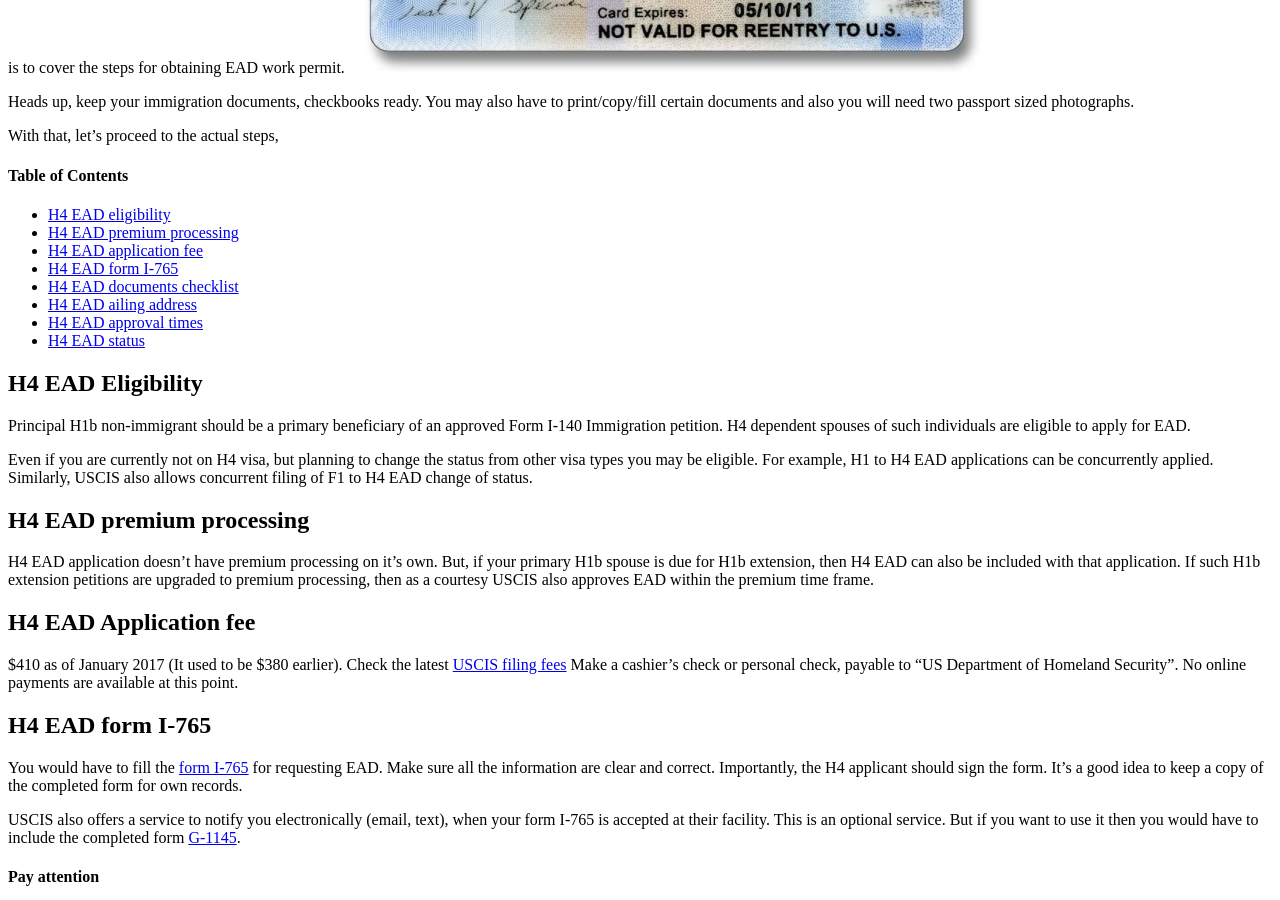
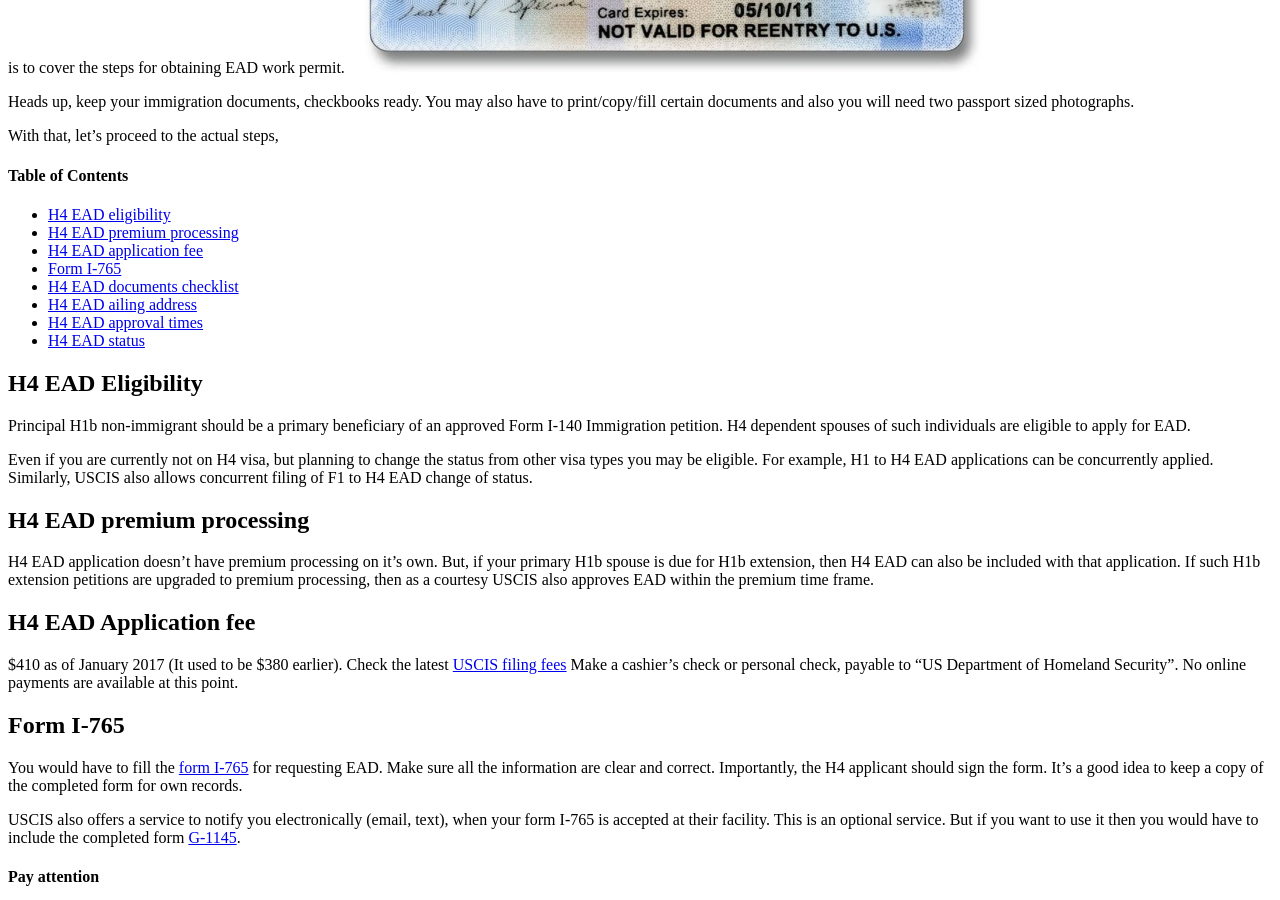
Before and after one commit to gitforwork2/gitforwork.github.io, a Jekyll site: the page built from _posts/2017-01-21-h4-ead-application.md, in a window 1280 px wide and 900 px high, scrolled down 691 px. Built offline with Jekyll 4.4.1, drawn with Linux system fonts in a browser that asks for light colours; nearby versions of some CDN libraries; comment, search, counter and statistics services are not loaded.

Commit message:
Update 2017-01-21-h4-ead-application.md

```diff
--- a/_posts/2017-01-21-h4-ead-application.md
+++ b/_posts/2017-01-21-h4-ead-application.md
@@ -17,7 +17,7 @@ With that, let's proceed to the actual steps,
  - [H4 EAD eligibility](#h4-ead-eligibility)
  - [H4 EAD premium processing](#h4-ead-premium-processing)
  - [H4 EAD application fee](#h4-ead-application-fee)
- - [H4 EAD form I-765](#h4-ead-form-i-765)
+ - [Form I-765](#form-i-765)
  - [H4 EAD documents checklist](#h4-ead-documents-checklist)
  - [H4 EAD ailing address](#h4-ead-filing-address)
  - [H4 EAD approval times](#h4-ead-approval-times)
@@ -36,7 +36,7 @@ H4 EAD application doesn't have premium processing on it's own. But, if your pri
 $410 as of January 2017 (It used to be $380 earlier). Check the latest [USCIS filing fees](https://www.uscis.gov/forms/our-fees)
 Make a cashier's check or personal check, payable to "US Department of Homeland Security". No online payments are available at this point.
 
-## H4 EAD form I-765
+## Form I-765
 You would have to fill the [form I-765](http://www.uscis.gov/i-765) for requesting EAD. Make sure all the information are clear and correct. Importantly, the H4 applicant should sign the form. It's a good idea to keep a copy of the completed form for own records.
 
 USCIS also offers a service to notify you electronically (email, text), when your form I-765 is accepted at their facility. This is an optional service. But if you want to use it then you would have to include the completed form [G-1145](http://www.uscis.gov/sites/default/files/files/form/g-1145.pdf).
```
